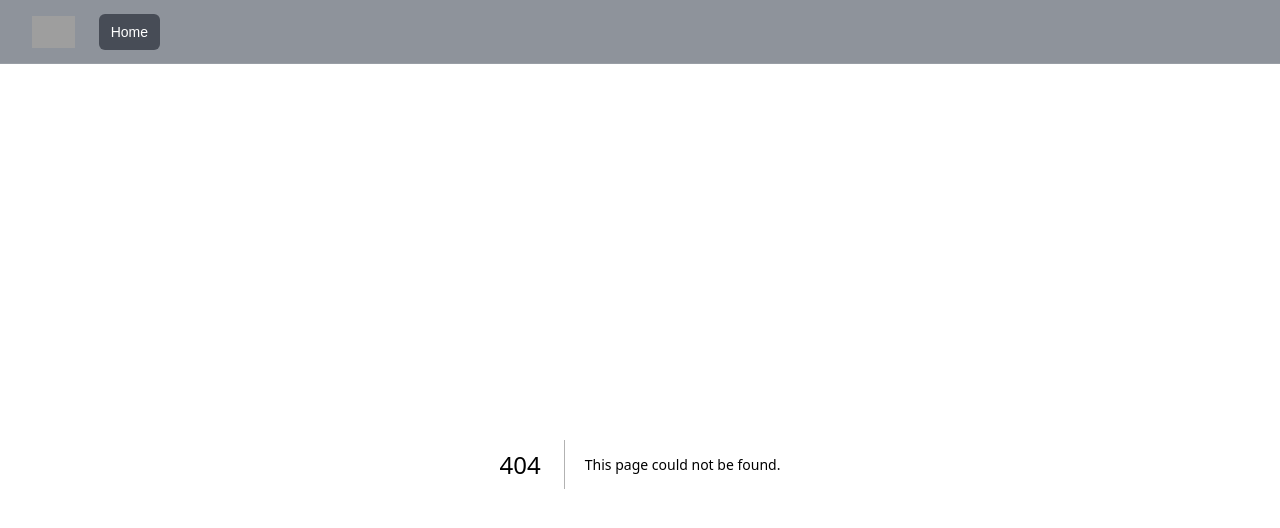
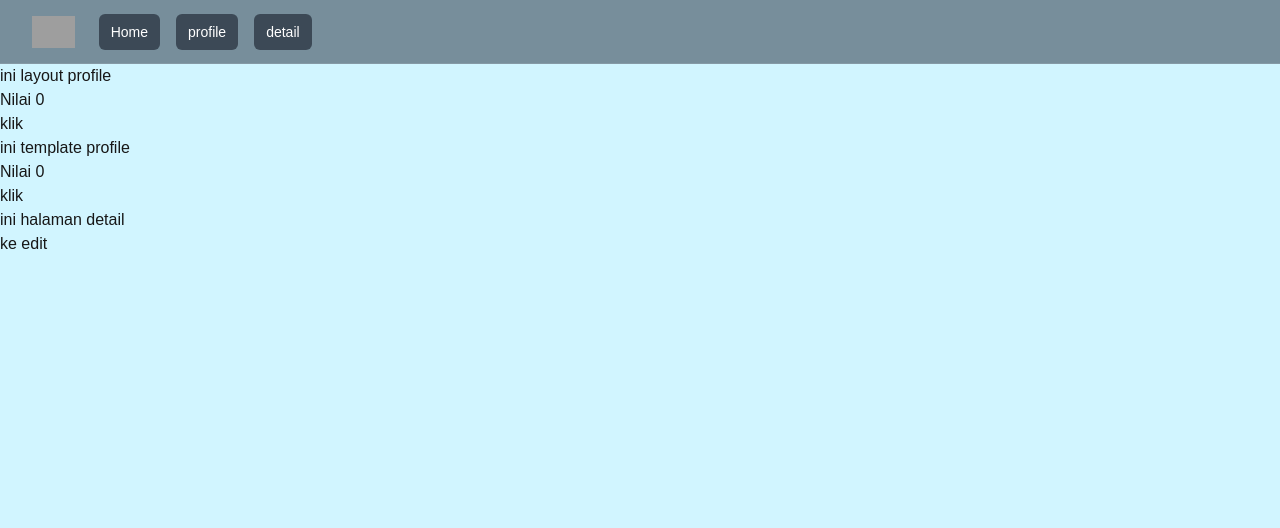
Before and after one commit to dcc-dp/started-with-nextjs, a Next.js app: page /profile/detail in a window 1280 px wide. Before the commit this address had no page. Shown: the top 528 px of the page. Built offline with nearby package versions, Linux system fonts and the light colour scheme; grey boxes are pictures that could not be loaded.

Commit message:
layout dan template

```diff
--- /dev/null
+++ b/src/app/fitur/page.js
@@ -0,0 +1,5 @@
+export default function fitur () {
+    return (
+        <h1>ini fitur</h1>
+    );
+}
--- a/src/app/layout.js
+++ b/src/app/layout.js
@@ -1,11 +1,10 @@
 import "./globals.css";
-
-
 
 export default function RootLayout({ children }) {
   return (
     <html lang="en">
       <body>
+
         <nav className="relative bg-gray-800/50 after:pointer-events-none after:absolute after:inset-x-0 after:bottom-0 after:h-px after:bg-white/10">
           <div className="mx-auto max-w-7xl px-2 sm:px-6 lg:px-8">
             <div className="relative flex h-16 items-center justify-between">
@@ -16,6 +15,8 @@ export default function RootLayout({ children }) {
                 <div className="hidden sm:ml-6 sm:block">
                   <div className="flex space-x-4">
                     <a href="/" aria-current="page" className="rounded-md bg-gray-950/50 px-3 py-2 text-sm font-medium text-white">Home</a>
+                    <a href="/profile" aria-current="page" className="rounded-md bg-gray-950/50 px-3 py-2 text-sm font-medium text-white">profile</a>
+                    <a href="/profile/detail" aria-current="page" className="rounded-md bg-gray-950/50 px-3 py-2 text-sm font-medium text-white">detail</a>
                   </div>
                 </div>
               </div>
--- /dev/null
+++ b/src/app/profile/detail/counter.js
@@ -0,0 +1,13 @@
+"use client";
+
+import { useState } from "react";
+
+export default function Counter() {
+    const [nilai, setNilai] = useState(0);
+    return (
+        <>
+            <h1>Nilai {nilai}</h1>
+            <button onClick={() => setNilai(nilai + 1)}>klik</button>
+        </>
+    );
+}
--- /dev/null
+++ b/src/app/profile/detail/edit/page.js
@@ -0,0 +1,11 @@
+import Link from "next/link";
+
+export default function edit({children}) {
+    return (
+        <>
+            <h1>ini halaman edit</h1>
+            <Link href="/profile/detail">ke detail</Link>
+            {children}
+        </>
+    );
+}
--- /dev/null
+++ b/src/app/profile/detail/layout.js
@@ -0,0 +1,13 @@
+import Counter from "../detail/counter";
+
+export default function layoutDetail({children}) {
+    return (
+        <>
+        <main>
+                <h1>ini layout profile </h1>
+                <Counter />
+                {children}
+        </main>
+        </>
+    );
+}
--- /dev/null
+++ b/src/app/profile/detail/page.js
@@ -0,0 +1,10 @@
+import Link from "next/link";
+
+export default function detail () {
+    return (
+        <>
+        <h1>ini halaman detail</h1>
+        <Link href="/profile/detail/edit">ke edit</Link>
+        </>
+    );
+}
--- /dev/null
+++ b/src/app/profile/detail/template.js
@@ -0,0 +1,11 @@
+import Counter from "../detail/counter";
+
+export default function templateProfile({children}) {
+    return (
+        <>
+                <h1>ini template profile </h1>
+                <Counter/>
+                {children}
+        </>
+    );
+}
--- /dev/null
+++ b/src/app/profile/page.js
@@ -0,0 +1,9 @@
+import Link from "next/link";
+
+export default function profile() {
+    return (
+        <>
+            <h1>ini halaman profile</h1>
+        </>
+    );
+}
```
